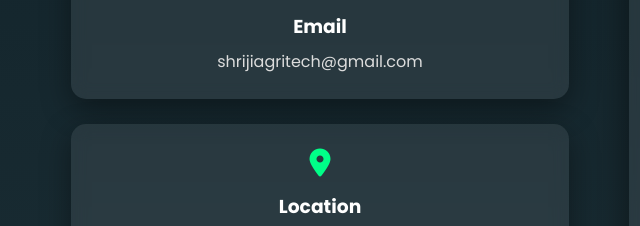
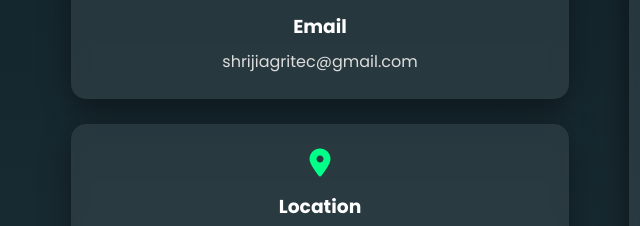
Before and after one commit to itzkurmiaryan/ShrijiAgritech, a plain HTML site: page order.html in a window 1280 px wide. Shown: the part 551-777 px from the top of the page, 11-651 px from the left. Drawn offline with Linux system fonts and the light colour scheme.

Commit message:
updated gmail

```diff
--- a/order.html
+++ b/order.html
@@ -51,7 +51,7 @@
           <div class="info-card">
             <i class="fas fa-envelope"></i>
             <h3>Email</h3>
-            <p>shrijiagritech@gmail.com</p>
+            <p>shrijiagritec@gmail.com</p>
           </div>
 
           <div class="info-card">
@@ -64,7 +64,7 @@
 
         <!-- RIGHT SIDE FORM -->
         <div class="contact-form-box">
-<form id="orderForm" action="https://formsubmit.co/aryanmuradpur2008@gmail.com" method="POST">
+<form id="orderForm" action="https://formsubmit.co/shrijiagritec@gmail.com" method="POST">
 
   <!-- FormSubmit Settings -->
   <input type="hidden" name="_captcha" value="false">
```
Also changed, not shown: index.html (+1 -1 lines).
